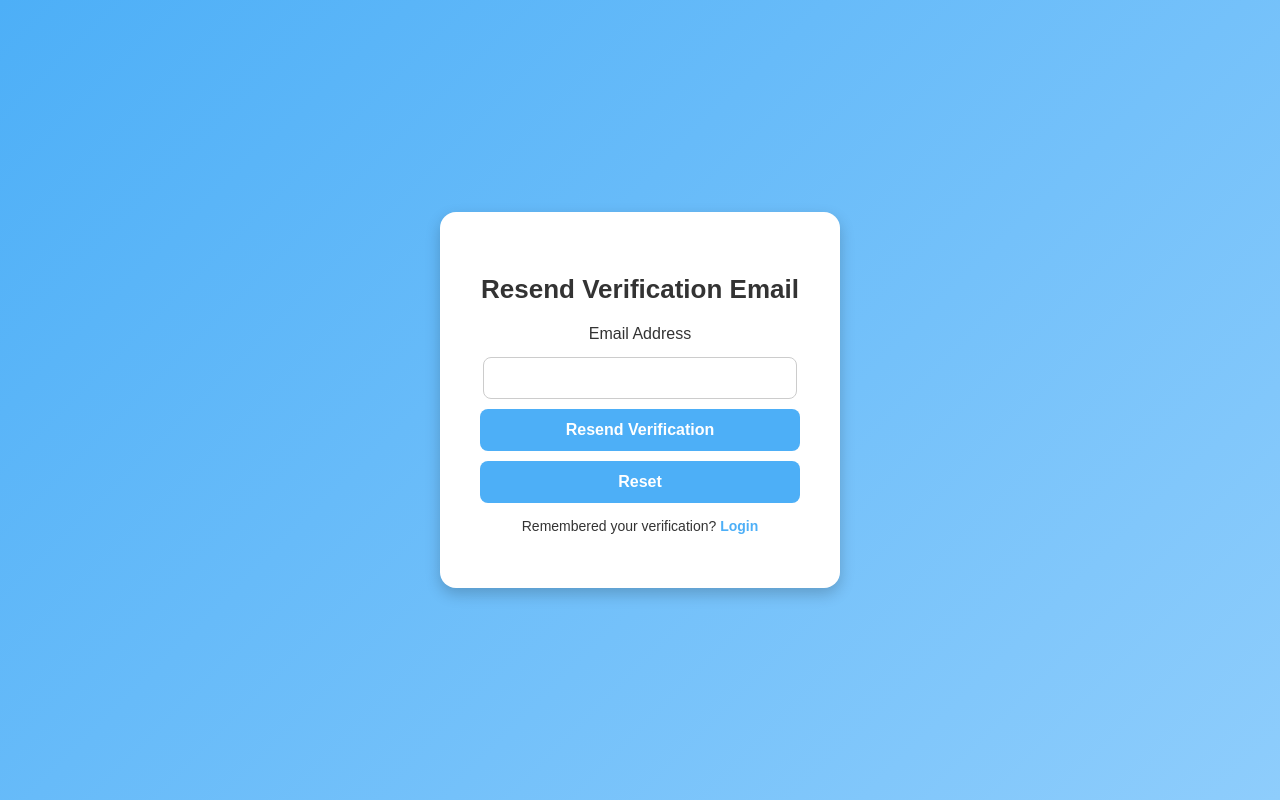
After one commit to Auro-lab/Website-Project, a Flask app: page /resend_verification in a window 1280 px wide. The commit adds this page. Run offline with Flask 3, Linux system fonts and the light colour scheme.

Commit message:
small changes

```diff
--- a/main.py
+++ b/main.py
@@ -3,42 +3,58 @@ import mysql.connector
 from werkzeug.security import generate_password_hash, check_password_hash
 from itsdangerous import URLSafeTimedSerializer, SignatureExpired, BadSignature
 from flask_mail import Mail, Message
+from datetime import datetime, timedelta
+import os
+import secrets
+from dotenv import load_dotenv
 
+# Load environment variables from .env file
+load_dotenv()
 
+# Initialize Flask app
+app = Flask(__name__)
 
-app = Flask(__name__)
-app.secret_key = "ss123"
+# Use environment variables for better security
+app.secret_key = os.getenv("FLASK_SECRET_KEY", "ss123")  # Default value if not found
 
+# Flask mail configuration (use environment variables for security)
 app.config.update(
     MAIL_SERVER='smtp.gmail.com',
     MAIL_PORT=587,
     MAIL_USE_TLS=True,
-    MAIL_USERNAME='laes.monsale.ui@phinmaed.com',
-    MAIL_PASSWORD='hwavwpnxbdmfcqcb',  # <-- add this comma
-    MAIL_DEFAULT_SENDER='laes.monsale.ui@phinmaed.com',
+    MAIL_USERNAME=os.getenv("MAIL_USERNAME"),
+    MAIL_PASSWORD=os.getenv("MAIL_PASSWORD"),
+    MAIL_DEFAULT_SENDER=os.getenv("MAIL_DEFAULT_SENDER"),
 )
 mail = Mail(app)
 
+# Database connection using environment variables
+db = mysql.connector.connect(
+    host=os.getenv("DB_HOST", "localhost"),
+    user=os.getenv("DB_USER", "root"),
+    password=os.getenv("DB_PASSWORD"),
+    database=os.getenv("DB_NAME")
+)
+cursor = db.cursor()
 
+# Initialize the serializer once with the app's secret key
 serializer = URLSafeTimedSerializer(app.secret_key)
 
+# Function to generate a random verification token
+def generate_verification_token():
+    return secrets.token_hex(16)  # More secure random token generation
 
-db = mysql.connector.connect(
-    host="localhost",
-    user="root",
-    password="Blue4Star!9",
-    database="users_db"
-)
+# Function to send verification email
+def send_verification_email(email, token):
+    verification_url = url_for('verify_email', token=token, _external=True)
+    msg = Message('Email Verification', recipients=[email])
+    msg.body = f"Please verify your email by clicking the following link: {verification_url}"
+    try:
+        mail.send(msg)
+    except Exception as e:
+        print(f"Error sending email: {e}")
 
-cursor = db.cursor()
-
-
-@app.route('/')
-def home():
-    return render_template("landing2.html")
-
-
-    #**********************Log in route************************* #
+# Routes (login, signup, etc.) go here...
 @app.route('/login', methods=['GET', 'POST'])
 def login():
     if request.method == 'POST':
@@ -46,20 +62,27 @@ def login():
         password = request.form.get("user_pass")
 
         cursor = db.cursor()
-        cursor.execute("SELECT password, is_verified FROM users WHERE username = %s", (username,))
+        cursor.execute("SELECT password, is_verified, verification_token_expires FROM users WHERE username = %s", (username,))
         result = cursor.fetchone()
         cursor.close()
 
         if result:
-            hashed_password, is_verified = result
+            hashed_password, is_verified, verification_token_expires = result
+
             if check_password_hash(hashed_password, password):
                 if is_verified:
                     session['username'] = username
                     flash("Logged in successfully!", "success")
                     return redirect(url_for('dashboard'))  # or 'successful' if that’s your route
                 else:
-                    flash("Please verify your email before logging in.", "warning")
-                    return redirect(url_for('login'))
+                    if datetime.utcnow() > verification_token_expires:
+                        cursor.execute("UPDATE users SET verification_token = NULL WHERE username = %s", (username,))
+                        db.commit()
+                        flash("Your verification link has expired. Please request a new one.", "warning")
+                        return redirect(url_for('resend_verification'))
+                    else:
+                        flash("Please verify your email before logging in.", "warning")
+                        return redirect(url_for('login'))
             else:
                 flash("Invalid username or password.", "error")
                 return redirect(url_for('login'))
@@ -69,104 +92,47 @@ def login():
 
     return render_template("login.html")
 
+# Resend verification logic
+@app.route('/resend_verification', methods=['GET', 'POST'])
+def resend_verification():
+    if request.method == 'POST':
+        email = request.form['email']
+        cursor = db.cursor()
+        cursor.execute("SELECT * FROM users WHERE email = %s", (email,))
+        user = cursor.fetchone()
 
+        if user:
+            if user['is_verified']:
+                flash("Your account is already verified!", "success")
+                return redirect(url_for('login'))
 
-      #**********************sign up route************************* #
-from werkzeug.security import generate_password_hash
-from flask import flash, redirect, render_template, request, url_for
-import re
-def is_strong_password(password):
-    if len(password) < 8:
-        return False
-    if not re.search(r"[A-Z]", password):
-        return False
-    if not re.search(r"\d", password):
-        return False
-    return True
+            # Clear any old token and expiration time
+            cursor.execute("UPDATE users SET verification_token = NULL, verification_token_expires = NULL WHERE email = %s", (email,))
+            db.commit()
 
-@app.route('/signup', methods=['GET', 'POST'])
-def signup():
-    if request.method == 'POST':
-        username = request.form.get('username', '').strip()
-        email = request.form.get('email', '').strip().lower()
-        password = request.form.get('password', '')
-        confirm_password = request.form.get('confirm_password', '')
+            # Generate a new token and set expiration
+            new_token = generate_verification_token()  # Create a new token
+            expiration_time = datetime.utcnow() + timedelta(hours=24)
 
-        if password != confirm_password:
-            flash("Passwords do not match.", "error")
-            return redirect(url_for('signup'))
+            cursor.execute("""
+                UPDATE users
+                SET verification_token = %s, verification_token_expires = %s
+                WHERE email = %s
+            """, (new_token, expiration_time, email))
+            db.commit()
 
-        if not is_strong_password(password):
-            flash("Password is too weak. It must be at least 8 characters, include an uppercase letter and a number.", "error")
-            return redirect(url_for('signup'))
+            send_verification_email(user['email'], new_token)  # send email
 
-        cursor = db.cursor()
+            flash("A new verification email has been sent.", "success")
+            return redirect(url_for('login'))
 
-        # Check if email already exists
-        cursor.execute("SELECT * FROM users WHERE email = %s", (email,))
-        existing_user_email = cursor.fetchone()
+        else:
+            flash("No user found with this email address.", "error")
+            return redirect(url_for('resend_verification'))
 
-        # Check if username already exists
-        cursor.execute("SELECT * FROM users WHERE username = %s", (username,))
-        existing_user_username = cursor.fetchone()
+    return render_template('resend_verification.html')
 
-        if existing_user_email:
-            flash("Email already registered. Please log in.", "error")
-            return redirect(url_for("login"))
-        if existing_user_username:
-            flash("Username already taken. Please choose another.", "error")
-            return redirect(url_for("signup"))
-
-        # Hash password before storing
-        hashed_password = generate_password_hash(password)
-
-        # Insert user into DB with is_verified defaulting to 0
-        cursor.execute(
-            "INSERT INTO users (username, email, password) VALUES (%s, %s, %s)",
-            (username, email, hashed_password)
-        )
-        db.commit()
-        cursor.close()
-
-        # ---------------- Email Verification ----------------
-        try:
-            token = serializer.dumps(email, salt='email-confirm')
-            confirm_url = url_for('confirm_email', token=token, _external=True)
-
-            html = f"""
-            <html>
-            <body>
-                <p>Hi <strong>{username}</strong>,</p>
-                <p>Thanks for registering!</p>
-                <p>Please click the link below to verify your email address:</p>
-                <p><a href="{confirm_url}">Verify Email</a></p>
-                <br>
-                <p>If you did not request this, just ignore this email.</p>
-            </body>
-            </html>
-            """
-
-            msg = Message("Please confirm your email", recipients=[email], html=html)
-            mail.send(msg)
-            print("✅ Verification email sent to:", email)
-        except Exception as e:
-            print("❌ Failed to send email:", str(e))
-            flash("Error sending confirmation email. Please try again.", "error")
-            return redirect(url_for("signup"))
-        # -----------------------------------------------------
-
-        flash("Registration successful! Please check your email to verify your account.", "success")
-        return redirect(url_for("login"))
-
-    return render_template("signup.html")
-
-
-
-   #*********************email confirmation*************************#
-
-# Initialize serializer somewhere in your app setup (only once)
-serializer = URLSafeTimedSerializer(app.secret_key)
-
+# Email confirmation logic
 @app.route('/confirm/<token>')
 def confirm_email(token):
     try:
@@ -197,61 +163,4 @@ def confirm_email(token):
     flash('Your account has been verified! You can now log in.', 'success')
     return redirect(url_for('login'))
 
-
-
-
-#**********************successful html************************* #
-@app.route('/successful')
-def successful():
-    return render_template("successful.html")
-
-
-#**********************dashboard route************************* #
-@app.route('/dashboard')
-def dashboard():
-    if 'username' in session:
-        return render_template("dashboard.html", username=session['username'])
-    else:
-        return redirect(url_for('login'))
-
-
-
-@app.route('/logout')
-def logout():
-    session.pop('username', None)
-    return redirect(url_for('home'))
-
-@app.route('/delete_account', methods=['POST'])
-def delete_account():
-    if 'username' in session:
-        username = session['username']
-
-
-
-        conn = mysql.connector.connect(
-            host="localhost",
-            user="root",
-            password="Photosynthesis123",
-            database="users_db"
-        )
-        cursor = conn.cursor()
-
-
-        cursor.execute("DELETE FROM students WHERE user_name = %s", (username,))
-        conn.commit()
-
-        cursor.close()
-        conn.close()
-
-        session.pop('username', None)
-
-        return redirect(url_for('home'))  # back to landing
-    else:
-        return redirect(url_for('login'))
-
-
-
-
-
-if __name__ == '__main__':
-    app.run(debug=True)
+# Signup logic and other routes follow...
--- /dev/null
+++ b/templates/resend_verification.html
@@ -0,0 +1,41 @@
+<!DOCTYPE html>
+<html lang="en">
+<head>
+    <meta charset="UTF-8">
+    <meta name="viewport" content="width=device-width, initial-scale=1.0">
+    <title>Resend Verification</title>
+    <link rel="stylesheet" href="{{ url_for('static', filename='myDesign.css') }}">
+</head>
+
+<body class="auth-page">
+    <div class="auth-box">
+        <h2>Resend Verification Email</h2>
+
+        {% with messages = get_flashed_messages(with_categories=true) %}
+            {% if messages %}
+                <div class="flash-messages">
+                    {% for category, message in messages %}
+                        <div class="flash {{ category }}">
+                            {{ message }}
+                        </div>
+                    {% endfor %}
+                </div>
+            {% endif %}
+        {% endwith %}
+
+        <form action="/resend_verification" method="POST">
+            <div class="form-group">
+                <label for="email">Email Address</label>
+                <input type="email" id="email" name="email" required>
+            </div>
+
+            <button type="submit" class="btn">Resend Verification</button>
+            <button type="reset" class="btn btn-reset">Reset</button>
+        </form>
+
+        <p class="form-footer">
+            Remembered your verification? <a href="/login">Login</a>
+        </p>
+    </div>
+</body>
+</html>
```
Also changed, not shown: templates/login.html (+1 -10 lines), templates/signup.html (+0 -28 lines), 1 other file.
